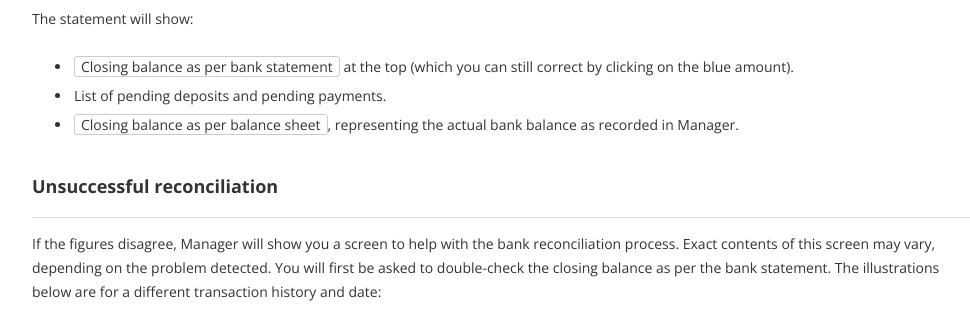
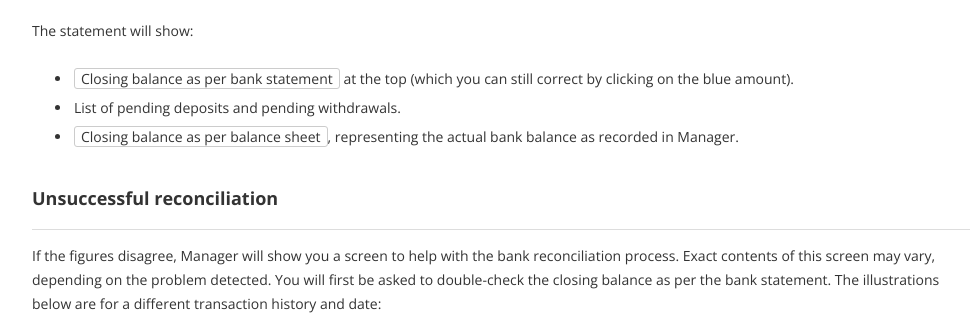
Before and after one commit to 3etechinns/www.manager.io, a Jekyll site: the page built from _guides/9235.html, in a window 1280 px wide and 900 px high, scrolled down 1853 px, cut to the strip 174-498 px from the top of the window. Shown: the whole strip, without its empty margins (138-1108 px from the left). Built offline with Jekyll 4.4.1, drawn with Linux system fonts in a browser that asks for light colours; nearby versions of some CDN libraries; comment, search, counter and statistics services are not loaded.

Commit message:
Guide update

```diff
--- a/_guides/9235.html
+++ b/_guides/9235.html
@@ -7,24 +7,24 @@ tags: bank-reconciliation bank-reconciliation-statement-form bank-reconciliation
 <p><strong>Bank reconciliation</strong> is the process of verifying your records of transactions posted to bank accounts against records of the institutions. (The term <em>bank</em> is used generically to refer to any institution from which you receive or can obtain statements, whether by mail or electronically.) To avoid potential problems caused by undiscovered errors, you should reconcile your bank accounts regularly.</p>
 <p>Go to the <kbd>Bank Accounts</kbd> tab and click on the date (or the word <em>Never</em> if this is your first reconciliation) under the <code>Last reconciliation</code> heading:</p>
 <p><img src="https://forum.manager.io/uploads/manager1/original/2X/e/e1a3f7ef83d68b5fe93e8ec0d4e09329abb10869.png" alt="20 PM" width="138" height="53"> <strong><i class="fa fa-hand-o-right" style="margin-right: 10px; color: #999; font-size: 18px; padding-top: 5px"></i></strong></p>
-<p><img src="https://forum.manager.io/uploads/manager1/original/2X/b/b51af2706e2ba773a6086e905a75b3f6746ebdca.png" alt="02 PM" width="690" height="99"></p>
+<p><img src="https://forum.manager.io/uploads/manager1/original/2X/f/f306d9691966069cb37138e29d296cfa1f3877db.png" alt="23 PM" width="690" height="103"></p>
 <p>Then click <kbd>New Bank Reconciliation</kbd> to create a new bank reconciliation statement:</p>
 <p><img src="https://forum.manager.io/uploads/manager1/original/2X/2/2517ede87a43d01c7cd64e2efea1ad8a9cde6539.png" alt="06 PM" width="352" height="48"></p>
 <p>Set the date you will reconcile transactions until, usually the date of the statement:</p>
-<p><img src="https://forum.manager.io/uploads/manager1/original/2X/1/183638ac19d36f6f6f8ea4a6d19a1a52f290b9dd.png" alt="11 PM" width="170" height="139"></p>
+<p><img src="https://forum.manager.io/uploads/manager1/original/2X/7/76d5a3bffa540c9f18693d9179490235677acd53.png" alt="10 PM" width="165" height="142"></p>
 <p>Click <kbd>Create</kbd> to save the report. This will create a bank reconciliation statement to guide you through the bank reconciliation steps.</p>
 <h3>Successful reconciliation</h3>
 <p>To reconcile the account, click <kbd>View</kbd>:</p>
-<p><img src="https://forum.manager.io/uploads/manager1/original/2X/b/b656de37fc5ddd41bc0ab921b89d1f03ff707844.png" alt="21 PM" width="677" height="120"></p>
+<p><img src="https://forum.manager.io/uploads/manager1/original/2X/1/191182adbd2b255926770518d11418b8d4d327b9.png" alt="54 PM" width="614" height="121"></p>
 <p>Before the statement appears, you must enter the closing balance per the bank statement on the bank reconciliation date:</p>
-<p><img src="https://forum.manager.io/uploads/manager1/original/2X/b/be405ae5004fc4b6026b20611da8754900471376.png" alt="16 PM" width="390" height="167"></p>
+<p><img src="https://forum.manager.io/uploads/manager1/original/2X/6/6a754f5db4a61bea04d09a3a158a7f8c6404e084.png" alt="52 PM" width="396" height="174"></p>
 <p>Click <kbd>Update</kbd>. If Manager’s figures agree with the bank statement, the account reconciles and the Bank Reconciliation Statement will appear:</p>
-<p><img src="https://forum.manager.io/uploads/manager1/original/2X/f/fa98fc5e9f766d85451208c0fc05ef2a62e441ec.png" alt="40 PM" width="609" height="480"></p>
+<p><img src="https://forum.manager.io/uploads/manager1/original/2X/d/dd99383c1ca49e8444366a66ec9912e695e6c196.png" alt="31 PM" width="607" height="477"></p>
 <p>The statement will show:</p>
 <ul>
 <li>
 <code>Closing balance as per bank statement</code> at the top (which you can still correct by clicking on the blue amount).</li>
-<li>List of pending deposits and pending payments.</li>
+<li>List of pending deposits and pending withdrawals.</li>
 <li>
 <code>Closing balance as per balance sheet</code>, representing the actual bank balance as recorded in Manager.</li>
 </ul>
@@ -37,5 +37,5 @@ tags: bank-reconciliation bank-reconciliation-statement-form bank-reconciliation
 <p>It’s usually most efficient to keep providing new closing balances as long as you are asked for them. Manager will use this information to pinpoint the specific days you don’t reconcile. Instead of checking a whole month of transactions at once, you will only need to reconcile one day at a time and only days that don’t reconcile.</p>
 <p>When you compare transactions from the list to your bank statement, use the <kbd>Edit</kbd> button to correct or delete transactions as required. If a transaction is included in your bank statement but not in Manager, use the applicable <kbd>Spend money</kbd>, <kbd>Receive money</kbd> or <kbd>Transfer money</kbd> button to record it.</p>
 <p>Once you resolve all issues, your reconciliation statement will appear and the <code>Status</code> of the bank reconciliation statement will indicate <code>Reconciled</code> when viewing the list of bank reconciliation statements:</p>
-<p><img src="https://forum.manager.io/uploads/manager1/original/2X/d/d154f9f8799d79e712d8e3479061e9539cf38b01.png" width="584" height="122"></p>
+<p><img src="https://forum.manager.io/uploads/manager1/original/2X/5/53e333936148f6e83c09837700261f46691f323d.png" alt="11 PM" width="616" height="123"></p>
 {% endraw %}
```
